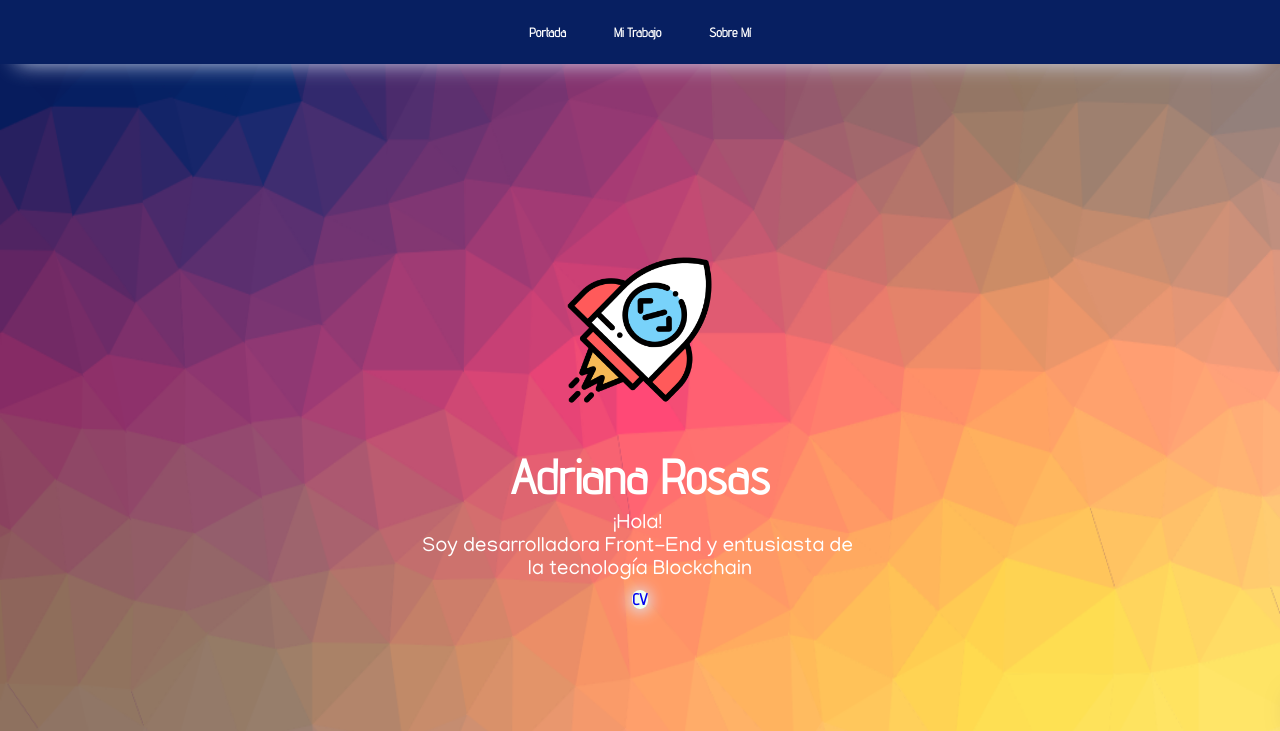
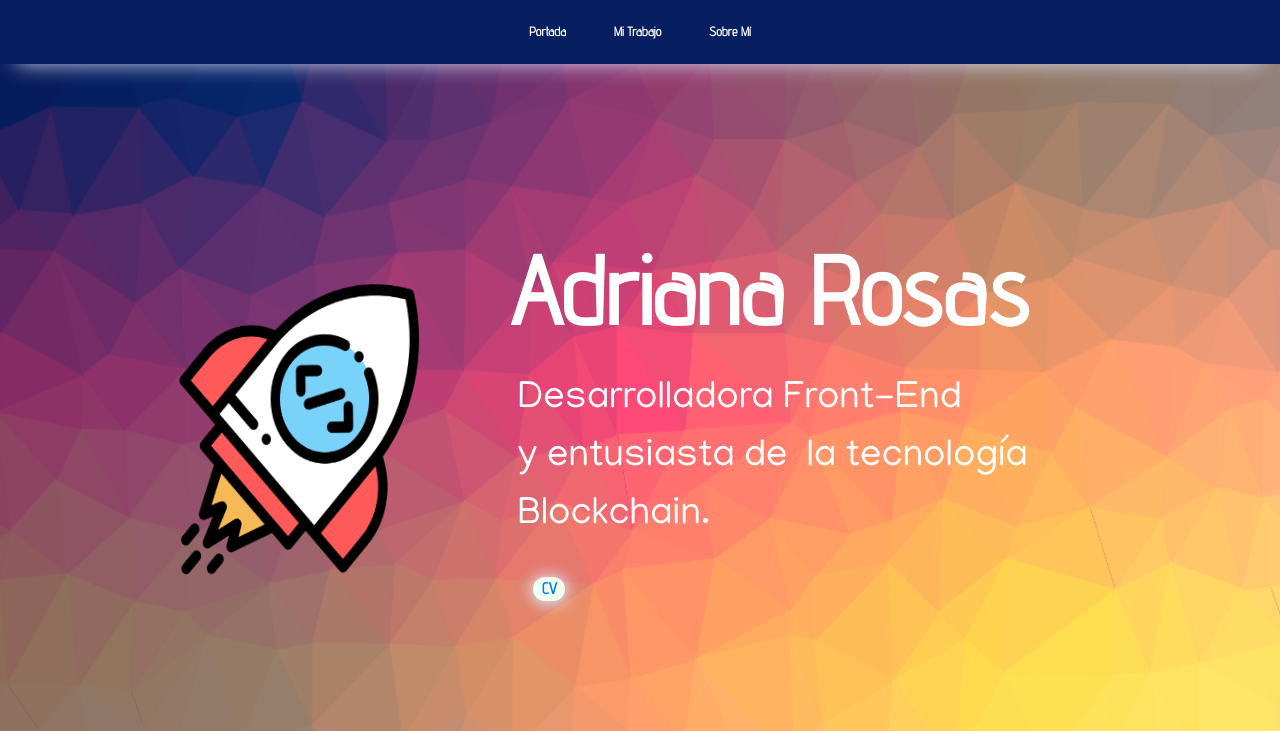
Before and after one commit to AdrianaRosas/portafolio, a website: page index.html in a window 1280 px wide. Shown: the top 731 px of the page. Drawn offline with nearby package versions, Linux system fonts and the light colour scheme; a web font is replaced by a local one.

Commit message:
modal de correo y responsive

```diff
--- a/index.html
+++ b/index.html
@@ -4,12 +4,14 @@
     <meta charset="UTF-8">
     <meta name="viewport" content="width=device-width, initial-scale=1.0">
     <meta http-equiv="X-UA-Compatible" content="ie=edge">
+    <link rel="stylesheet" href="https://stackpath.bootstrapcdn.com/bootstrap/4.3.1/css/bootstrap.min.css" integrity="sha384-ggOyR0iXCbMQv3Xipma34MD+dH/1fQ784/j6cY/iJTQUOhcWr7x9JvoRxT2MZw1T" crossorigin="anonymous">
     <link rel="stylesheet" href="style.css">
     <link href="https://fonts.googleapis.com/css?family=Advent+Pro&display=swap" rel="stylesheet">
     <link href="https://fonts.googleapis.com/css?family=Manjari|Mukta+Mahee&display=swap" rel="stylesheet">
     <link href="https://fonts.googleapis.com/css?family=Manjari|Mukta+Mahee&display=swap" rel="stylesheet">
     <link rel="shortcut icon" href="./img/elements/astronaut.png" type="image/x-icon">
     <link rel="stylesheet" href="https://use.fontawesome.com/releases/v5.8.1/css/all.css" integrity="sha384-50oBUHEmvpQ+1lW4y57PTFmhCaXp0ML5d60M1M7uH2+nqUivzIebhndOJK28anvf" crossorigin="anonymous">
+
 
     <title>Adriana Rosas</title>
 </head>
@@ -26,12 +28,15 @@
     <main>
         <section class="home" id="home">
             <div class="info">
+                <div class="rock">
                 <img class="rocket" src="./img/elements/startup.png" alt="rocket">
-                <br>
-                 <h1> Adriana Rosas </h1>
-                 <p class="hi">¡Hola! <br>Soy desarrolladora Front-End y entusiasta de <br> la tecnología Blockchain </p>
+            </div>
+            <br>
+            <div class="inf-rock">
+                 <h1>Adriana Rosas </h1>
+                 <p class="hi">Desarrolladora Front-End <br>y entusiasta de  la tecnología<br>Blockchain.</p>
                  <a href="Adriana Rosas Figueroa CV.pdf" target="_blank">CV</a>
-
+            </div>
             </div>
         </section>
         <section class="proyects" id="proyects">
@@ -161,8 +166,9 @@
                                         </a>
                                     </li>
                                     <li>
-                                        <a href="https://www.facebook.com/genuino.humano" target="_blank">
-                                            <i class="far fa-envelope-open"></i>
+                                            <i id="btn btn-primary" class="far fa-envelope-open" data-toggle="modal" data-target=".bd-example-modal-sm"></i>
+                                        <!-- <a href="https://www.facebook.com/genuino.humano" target="_blank">
+                                            <i class="far fa-envelope-open"></i> -->
                                         </a>
                                     </li>
                                 </ul>
@@ -172,12 +178,24 @@
 
             </div>
         </section>
+        <!-- Small modal -->
+<!-- <i class="btn btn-primary" data-toggle="modal" data-target=".bd-example-modal-sm">Small modal</i> -->
+
+<div class="modal fade bd-example-modal-sm" tabindex="-1" role="dialog" aria-labelledby="mySmallModalLabel" aria-hidden="true">
+  <div class="modal-dialog modal-sm">
+    <div class="modal-content">
+      <p>adrianarosas.fg@gmail.com</p>
+    </div>
+  </div>
+</div>
         <footer class="fin">
             <article>© 2019 Coded with <i class="fas fa-heart"></i> by Adriana Rosas</article>
 
         </footer>
     </main>
-
+    <script src="https://code.jquery.com/jquery-3.3.1.slim.min.js" integrity="sha384-q8i/X+965DzO0rT7abK41JStQIAqVgRVzpbzo5smXKp4YfRvH+8abtTE1Pi6jizo" crossorigin="anonymous"></script>
+    <script src="https://cdnjs.cloudflare.com/ajax/libs/popper.js/1.14.7/umd/popper.min.js" integrity="sha384-UO2eT0CpHqdSJQ6hJty5KVphtPhzWj9WO1clHTMGa3JDZwrnQq4sF86dIHNDz0W1" crossorigin="anonymous"></script>
+    <script src="https://stackpath.bootstrapcdn.com/bootstrap/4.3.1/js/bootstrap.min.js" integrity="sha384-JjSmVgyd0p3pXB1rRibZUAYoIIy6OrQ6VrjIEaFf/nJGzIxFDsf4x0xIM+B07jRM" crossorigin="anonymous"></script>
 
 <script src="index.js"></script>
 </body>
--- a/style.css
+++ b/style.css
@@ -183,7 +183,7 @@
       margin: 0.4rem 1rem 0 1rem;
       font-size: 0.5rem;
 }
-.info a {
+.inf-rock a {
     width: 5rem;
     height: 2rem;
     font-size: 1rem;
@@ -646,6 +646,21 @@ article{
 	right: 20px;
   z-index: 999;
 }
+.modal-content {
+  margin: auto;
+  width: 20rem;
+  height: 5rem;
+  display: flex;
+  justify-content: center;
+  align-items: center;
+}
+.modal-content p{
+  font-size: 1.3rem;
+  font-family: 'Manjari', sans-serif;
+  margin: 0 auto;
+  font-weight: bold;
+  color: palevioletred;
+}
 
 
 
@@ -694,20 +709,52 @@ article{
     /* HOME */
     h1{
       font-weight: bold;
-      font-size: 3rem;
+      font-size: 6rem;
       color: white;
-
+      margin: 0 0 1rem 0;
    }
+   .info {
+    width: 74rem;
+    height: 35rem;
+    display: flex;
+    flex-direction: row;
+    align-items: center;
+}
+.rock{
+  width: 25rem;
+  height: 25rem;
+}
+.inf-rock{
+  width: 43rem;
+  height: 20rem;
+  display: flex;
+  flex-direction: column;
+  justify-content: left;
+  text-align: left;
+  text-underline-position: auto;
+}
+.inf-rock a {
+  display: flex;
+  align-items: center;
+  justify-content: center;
+  width: 2rem;
+  height: 2rem;
+  font-size: 1rem;
+  text-align: center;
+}
+.hi{
+  font-size: 1rem;
+}
    .rocket{
-    margin: 5rem 0 1.5rem 0;
-    width: 9rem;
-    height: 9rem;
+    /* margin: 5rem 0 1.5rem 0; */
+    width: 15rem;
+    height: 18rem;
     }
 
 
 .hi{
     font-family: 'Manjari', sans-serif;
-    font-size: 1.3rem;
+    font-size: 2.4rem;
     color: white;
     margin: 0.5rem;
 }
```
Also changed, not shown: img/rm.JPG.
